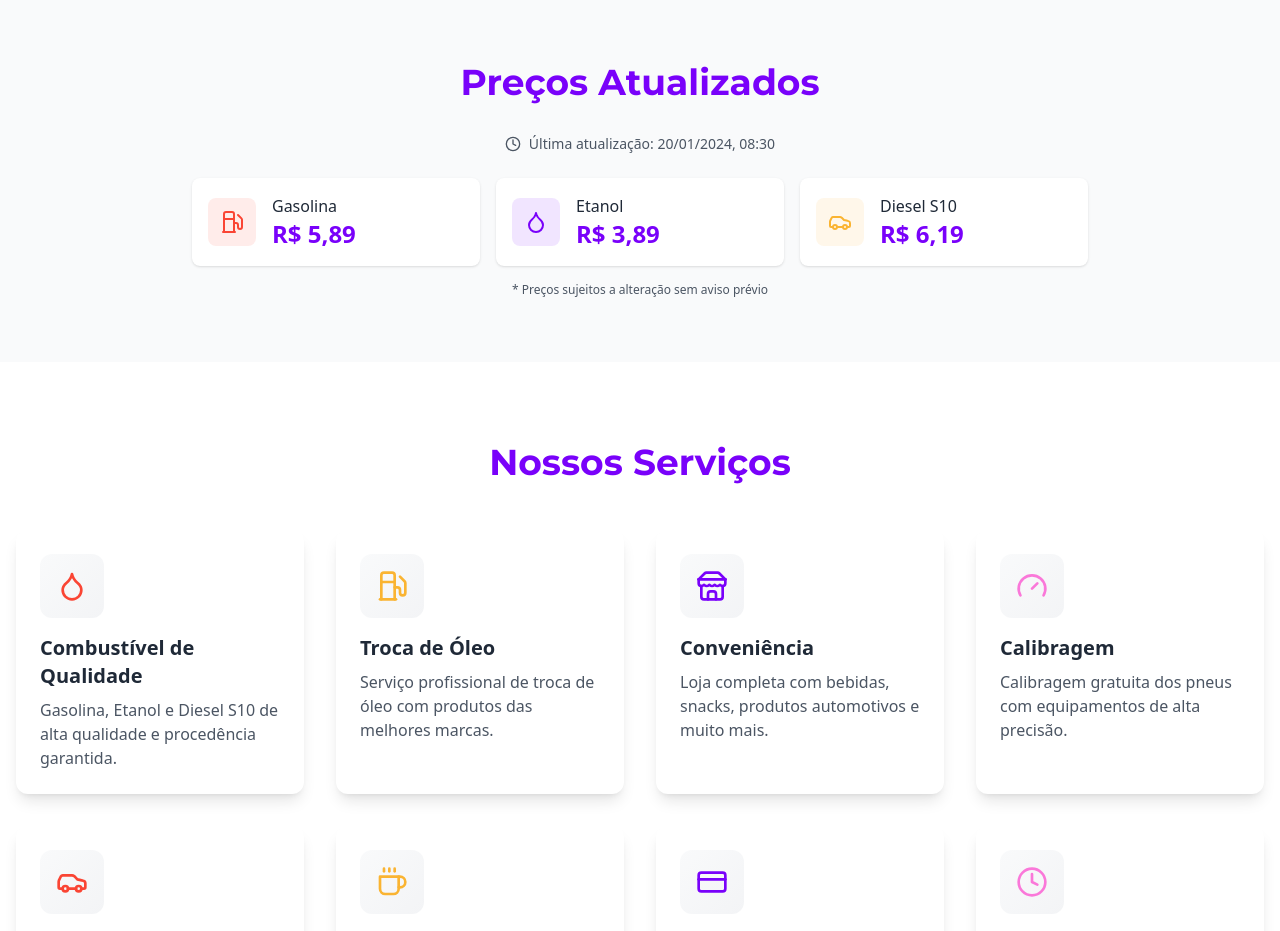
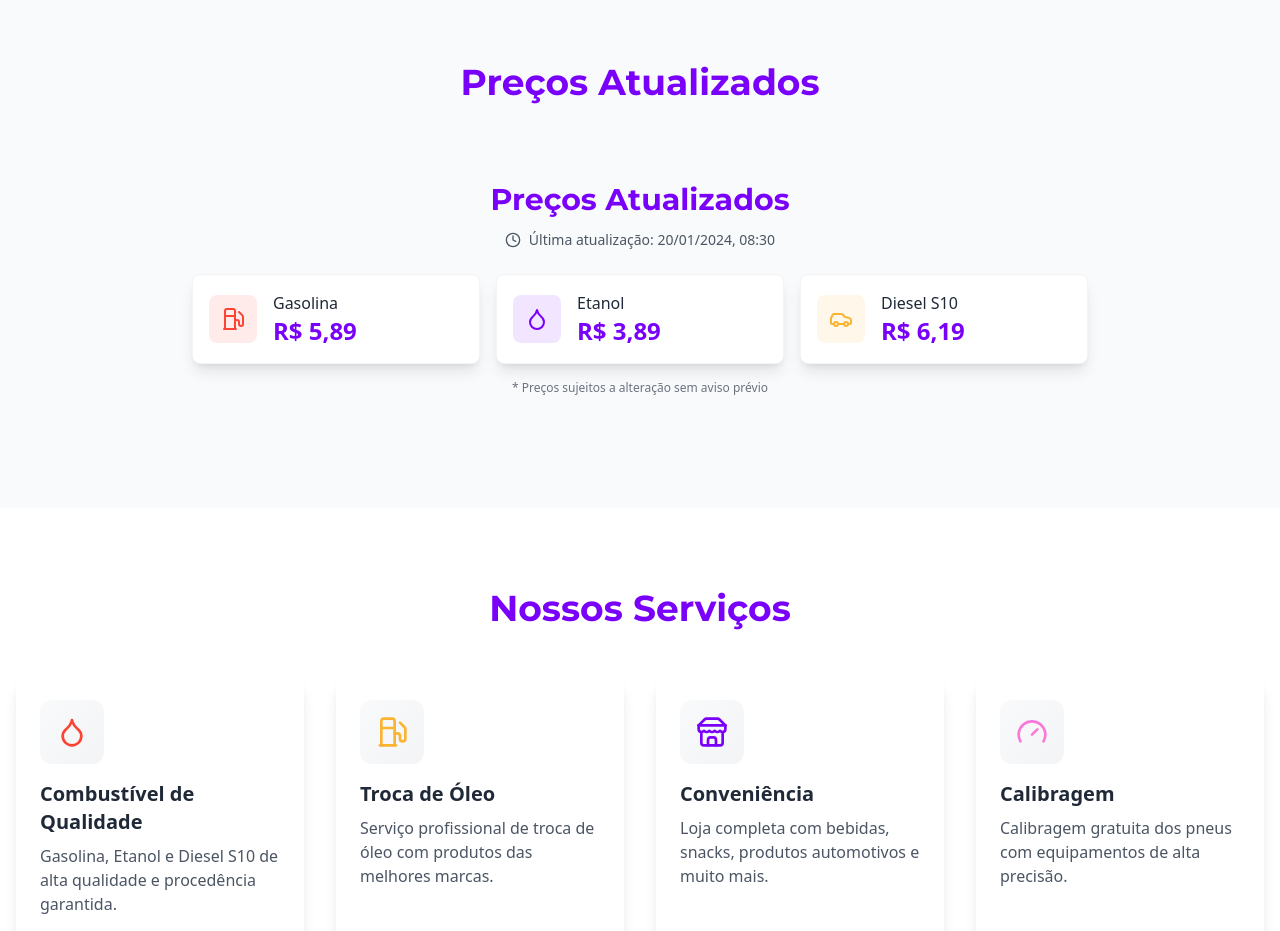
Before and after one commit to tarcinwth/787f6g798h, a React (Vite) app: page / in a window 1280 px wide. Shown: the part 802-1733 px from the top of the page. Built offline with nearby package versions, Linux system fonts and the light colour scheme.

Commit message:
Add files via upload

```diff
--- a/src/App.tsx
+++ b/src/App.tsx
@@ -80,7 +80,7 @@ export default function App() {
   return (
     <div className="min-h-screen bg-white dark:bg-gray-900 transition-colors duration-300">
       <Header />
-      <main>
+      <main className="bg-white dark:bg-gray-900">
         <Helmet>
           <title>{seoConfig.title}</title>
           <meta name="description" content={seoConfig.description} />
--- a/src/components/FuelPrices.tsx
+++ b/src/components/FuelPrices.tsx
@@ -20,19 +20,19 @@ export function FuelPrices() {
 
   const prices = [
     {
-      icon: <Fuel className="w-6 h-6 text-[#FA4534]" />,
+      icon: <Fuel className="w-6 h-6 text-[#FA4534] dark:text-[#FF6B5D]" />,
       name: "Gasolina",
       price: "R$ 5,89",
       bgColor: "bg-[#FA4534]/10 dark:bg-[#FA4534]/5",
     },
     {
-      icon: <Droplet className="w-6 h-6 text-[#7901FA]" />,
+      icon: <Droplet className="w-6 h-6 text-[#7901FA] dark:text-[#9B4DFF]" />,
       name: "Etanol",
       price: "R$ 3,89",
       bgColor: "bg-[#7901FA]/10 dark:bg-[#7901FA]/5",
     },
     {
-      icon: <Car className="w-6 h-6 text-[#FAB432]" />,
+      icon: <Car className="w-6 h-6 text-[#FAB432] dark:text-[#FFD280]" />,
       name: "Diesel S10",
       price: "R$ 6,19",
       bgColor: "bg-[#FAB432]/10 dark:bg-[#FAB432]/5",
@@ -40,12 +40,18 @@ export function FuelPrices() {
   ];
 
   return (
+    <section className="py-12 bg-gray-50 dark:bg-gray-900 transition-colors duration-300">
+      <div className="container mx-auto px-4">
         <motion.div
           ref={ref}
           initial={{ opacity: 0, y: 50 }}
           animate={isInView ? { opacity: 1, y: 0 } : {}}
           className="max-w-4xl mx-auto"
         >
+          <h2 className="text-center font-['Montserrat'] text-2xl md:text-3xl font-bold text-[#7901FA] dark:text-[#9B4DFF] mb-3">
+            Preços Atualizados
+          </h2>
+
           <div className="flex items-center justify-center gap-2 mb-6 text-gray-600 dark:text-gray-400">
             <Clock className="w-4 h-4" />
             <span className="text-sm">
@@ -60,7 +66,7 @@ export function FuelPrices() {
                 initial={{ opacity: 0, y: 20 }}
                 animate={isInView ? { opacity: 1, y: 0 } : {}}
                 whileHover={{ scale: 1.02 }}
-            className="bg-white dark:bg-gray-800 rounded-lg shadow p-4 hover:shadow-md transition-all duration-300"
+                className="bg-white dark:bg-gray-800 rounded-lg shadow-lg p-4 hover:shadow-xl transition-all duration-300 border border-gray-100 dark:border-gray-700"
               >
                 <div className="flex items-center gap-4">
                   <div
@@ -69,7 +75,7 @@ export function FuelPrices() {
                     {item.icon}
                   </div>
                   <div>
-                <h3 className="text-base font-medium text-gray-800 dark:text-white">
+                    <h3 className="text-base font-medium text-gray-800 dark:text-gray-100">
                       {item.name}
                     </h3>
                     <p className="text-2xl font-bold text-[#7901FA] dark:text-[#9B4DFF]">
@@ -84,10 +90,12 @@ export function FuelPrices() {
           <motion.p
             initial={{ opacity: 0 }}
             animate={isInView ? { opacity: 1 } : {}}
-        className="text-center text-gray-600 dark:text-gray-400 mt-4 text-xs"
+            className="text-center text-gray-500 dark:text-gray-400 mt-4 text-xs"
           >
             * Preços sujeitos a alteração sem aviso prévio
           </motion.p>
         </motion.div>
+      </div>
+    </section>
   );
 }
```
Lines whose indentation alone changed are shown as unchanged.
